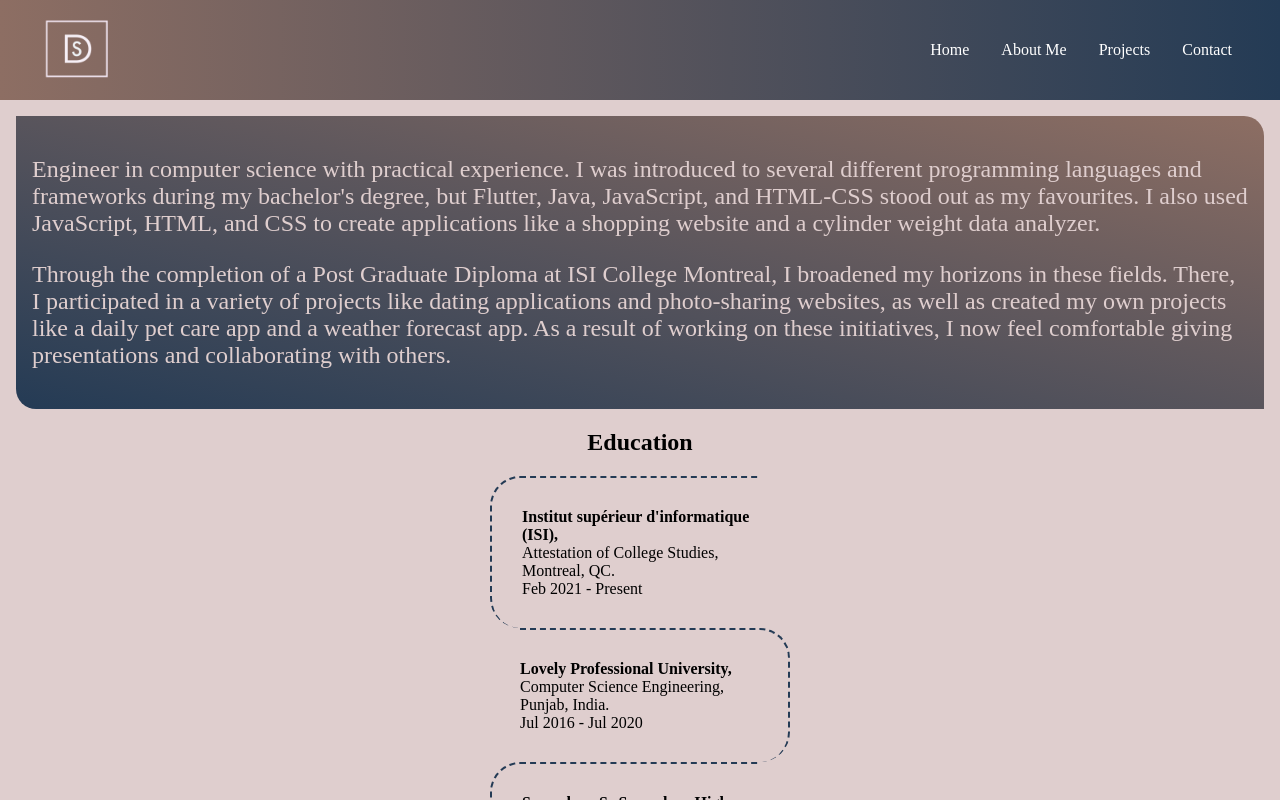
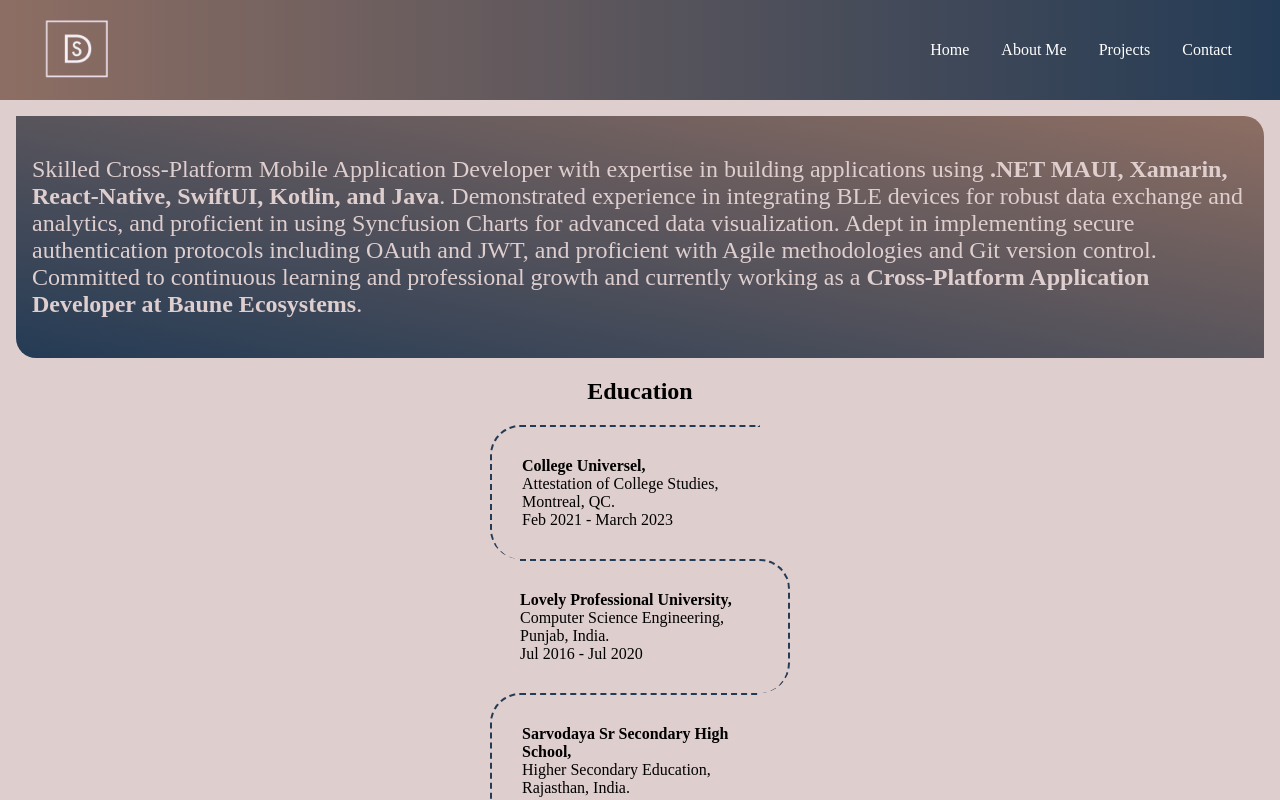
Before and after one commit to SDhawal/portfolio, a React (Create React App) app: page /about-me in a window 1280 px wide. Shown: the top 800 px of the page. Built offline with nearby package versions, Linux system fonts and the light colour scheme.

Commit message:
changes in the footer

```diff
--- a/src/AboutMe.js
+++ b/src/AboutMe.js
@@ -7,25 +7,24 @@ function AboutMe(){
            <NavBar/>
 
             <div className='content-container'>
-            <p>Engineer in computer science with practical experience. I was introduced to several
-                different programming languages and frameworks during my bachelor's degree,
-                but Flutter, Java, JavaScript, and HTML-CSS stood out as my favourites.
-                I also used JavaScript, HTML, and CSS to create applications like a shopping website and a cylinder weight data analyzer.</p>
-            <p> Through the completion of a Post Graduate Diploma at ISI College Montreal,
-                 I broadened my horizons in these fields. There, I participated in a variety
-                 of projects like dating applications and photo-sharing websites, as well as
-                 created my own projects like a daily pet care app and a weather forecast app.
-                  As a result of working on these initiatives, I now feel comfortable giving
-                  presentations and collaborating with others.</p>
+            <p>Skilled Cross-Platform Mobile Application Developer with expertise in building
+                applications using <b>.NET MAUI, Xamarin, React-Native, SwiftUI, Kotlin, and Java</b>.
+                Demonstrated experience in integrating BLE devices for robust data exchange and analytics,
+                 and proficient in using Syncfusion Charts for advanced data visualization. Adept in
+                 implementing secure authentication protocols including OAuth and JWT, and proficient
+                 with Agile methodologies and Git version control. Committed to continuous learning and
+                 professional growth and currently working as a <b>Cross-Platform Application Developer at Baune Ecosystems</b>.</p>
+
             </div>
             <div className='timeline-conatiner'>
                 <h2>Education</h2>
-                <p className='timeline-p'><b>Institut supérieur d'informatique (ISI),</b> <br/>Attestation of College
-Studies, <br/> Montreal, QC. <br/> Feb 2021 - Present</p>
+                <p className='timeline-p'><b>College Universel,</b> <br/>Attestation of College
+Studies, <br/> Montreal, QC. <br/> Feb 2021 - March 2023</p>
                 <p className='timeline-p'><b>Lovely Professional University,</b> <br/>Computer Science Engineering, <br/> Punjab, India. <br/> Jul 2016 - Jul 2020</p>
                 <p className='timeline-p'><b>Sarvodaya Sr Secondary High School,</b> <br/>Higher Secondary Education, <br/> Rajasthan, India. <br/> 2014 - 2016</p>
                 <p className='timeline-p'><b>Delhi Public School,</b> <br/>Secondary Education, <br/> Madhya Pradesh, India. <br/>  ~ 2014</p>
             </div>
+
             <Footer />
         </div>
     )
--- a/src/Footer.js
+++ b/src/Footer.js
@@ -5,7 +5,7 @@ function Footer(){
         <div className='footer-container'>
             <h3>dhawalsharma26@icloud.com</h3>
             <h3>514-569-1098</h3>
-            <h3>©dhawal_sharma_2022</h3>
+            <h3>©dhawal_sharma_2024</h3>
         </div>
     )
 }
```
Also changed, not shown: 1 other file (tests, documents, lock files or other folders).
